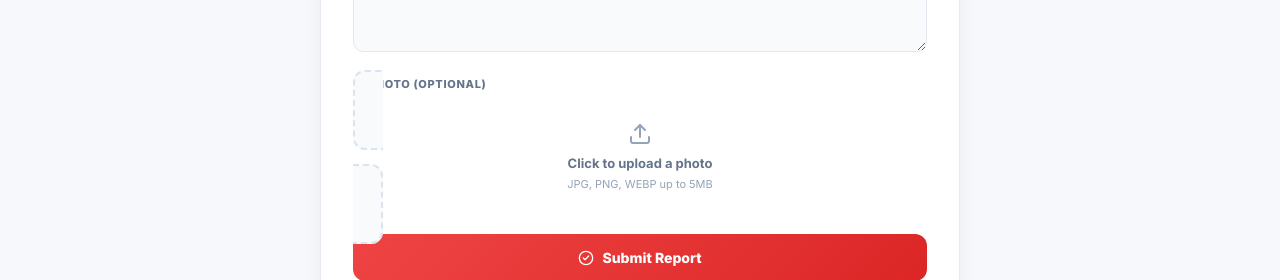
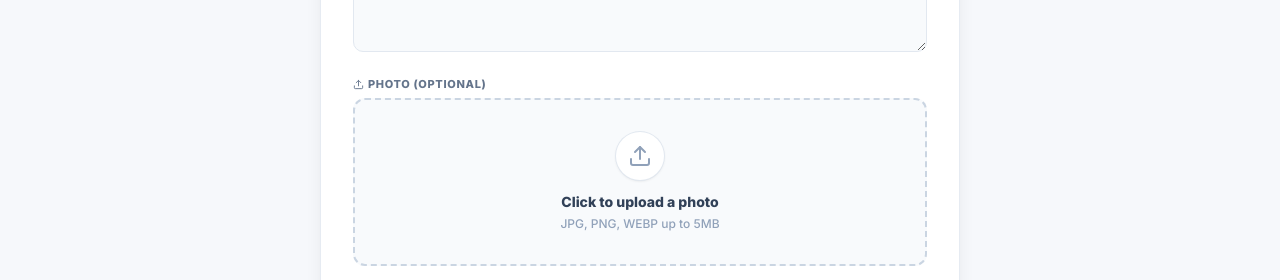
Before and after one commit to Dheeshana-DeSilva/KelaniXchange, a React (Vite) app in the folder client/: page /lost-found/create in a window 1280 px wide. Shown: the part 672-952 px from the top of the page. Built offline with nearby package versions, Linux system fonts and the light colour scheme; no server answers; sample sign-in values are in the browser's storage.

Commit message:
feat: enhance image upload section with improved styling and accessibility features

```diff
--- a/client/src/pages/CreateLostFound.jsx
+++ b/client/src/pages/CreateLostFound.jsx
@@ -2,7 +2,7 @@ import { useState } from "react";
 import { useNavigate } from "react-router";
 import {
     ArrowLeft, Upload, Loader2, MapPin, Calendar, FileText,
-    Tag, AlertCircle, CheckCircle2
+    Tag, AlertCircle, CheckCircle2, X
 } from "lucide-react";
 import { createLostFoundPost } from "../services/lostFoundService";
 import { useAuth } from "../context/AuthContext";
@@ -38,8 +38,9 @@ const pageStyles = `
 .clf-type-btn.lost.active { border-color:#dc2626; background:#dc2626; color:#fff; }
 .clf-type-btn.found { border-color:#bbf7d0; background:#f0fdf4; color:#15945a; }
 .clf-type-btn.found.active { border-color:#15945a; background:#15945a; color:#fff; }
-.clf-img-drop { border:2px dashed #dbe3ee; border-radius:12px; padding:28px; text-align:center; cursor:pointer; transition:border-color .2s,background .2s; background:#f8fafc; }
-.clf-img-drop:hover { border-color:#ef4444; background:#fff5f5; }
+.clf-img-drop { display:flex; flex-direction:column; align-items:center; justify-content:center; width:100%; min-height:144px; box-sizing:border-box; border:2px dashed #cbd5e1; border-radius:12px; padding:24px; text-align:center; cursor:pointer; transition:border-color .2s,background .2s,box-shadow .2s; background:#f8fafc; }
+.clf-img-drop:hover { border-color:#ef4444; background:#fff5f5; box-shadow:0 0 0 3px rgba(239,68,68,.06); }
+.clf-img-drop:focus-within { border-color:#ef4444; background:#fff; box-shadow:0 0 0 3px rgba(239,68,68,.1); }
 .clf-submit { width:100%; padding:13px; border-radius:12px; font-size:14px; font-weight:800; background:linear-gradient(135deg,#ef4444,#dc2626); color:#fff; border:none; cursor:pointer; font-family:inherit; transition:transform .2s,box-shadow .2s; display:flex; align-items:center; justify-content:center; gap:8px; }
 .clf-submit:hover:not(:disabled) { transform:translateY(-1px); box-shadow:0 8px 24px rgba(239,68,68,.35); }
 .clf-submit:disabled { opacity:.6; cursor:not-allowed; }
@@ -173,18 +174,38 @@ export default function CreateLostFound() {
                             <div className="clf-field">
                                 <label className="clf-label"><Upload size={11} style={{ display: "inline", marginRight: 4 }} />Photo (optional)</label>
                                 {imagePreview ? (
-                                    <div style={{ position: "relative", borderRadius: 12, overflow: "hidden", border: "1.5px solid #e2e8f0" }}>
-                                        <img src={imagePreview} alt="Preview" style={{ width: "100%", maxHeight: 220, objectFit: "cover" }} />
-                                        <button type="button" onClick={() => { setImageFile(null); setImagePreview(null); }} style={{ position: "absolute", top: 8, right: 8, background: "rgba(0,0,0,.6)", border: "none", borderRadius: "50%", width: 28, height: 28, display: "flex", alignItems: "center", justifyContent: "center", cursor: "pointer", color: "#fff" }}>
-                                            ×
+                                    <div className="relative overflow-hidden rounded-xl border border-slate-200 bg-slate-50">
+                                        <img
+                                            src={imagePreview}
+                                            alt="Selected lost and found item"
+                                            className="h-56 w-full object-cover"
+                                        />
+                                        <button
+                                            type="button"
+                                            aria-label="Remove selected photo"
+                                            onClick={() => { setImageFile(null); setImagePreview(null); }}
+                                            className="absolute right-3 top-3 flex h-8 w-8 items-center justify-center rounded-full bg-slate-950/75 text-white shadow-lg transition-colors hover:bg-rose-600 focus:outline-none focus:ring-2 focus:ring-white focus:ring-offset-2 focus:ring-offset-slate-900"
+                                        >
+                                            <X size={15} />
                                         </button>
                                     </div>
                                 ) : (
-                                    <label className="clf-img-drop" htmlFor="lf-image-upload">
-                                        <Upload size={24} color="#94a3b8" style={{ margin: "0 auto 8px" }} />
-                                        <p style={{ fontSize: 13, fontWeight: 700, color: "#64748b", margin: "0 0 2px" }}>Click to upload a photo</p>
-                                        <p style={{ fontSize: 11, color: "#94a3b8", margin: 0 }}>JPG, PNG, WEBP up to 5MB</p>
-                                        <input id="lf-image-upload" type="file" accept="image/*" style={{ display: "none" }} onChange={handleImageChange} />
+                                    <label
+                                        className="group flex min-h-40 w-full cursor-pointer flex-col items-center justify-center rounded-xl border-2 border-dashed border-slate-300 bg-slate-50 px-5 py-8 text-center transition-all hover:border-red-400 hover:bg-red-50/60 focus-within:border-red-500 focus-within:bg-white focus-within:ring-4 focus-within:ring-red-100"
+                                        htmlFor="lf-image-upload"
+                                    >
+                                        <span className="mb-3 flex h-12 w-12 items-center justify-center rounded-full bg-white text-slate-400 shadow-sm ring-1 ring-slate-200 transition-colors group-hover:text-red-500 group-hover:ring-red-200">
+                                            <Upload size={24} />
+                                        </span>
+                                        <span className="block text-sm font-extrabold text-slate-700">Click to upload a photo</span>
+                                        <span className="mt-1 block text-xs font-medium text-slate-400">JPG, PNG, WEBP up to 5MB</span>
+                                        <input
+                                            id="lf-image-upload"
+                                            type="file"
+                                            accept="image/*"
+                                            className="sr-only"
+                                            onChange={handleImageChange}
+                                        />
                                     </label>
                                 )}
                             </div>
```
